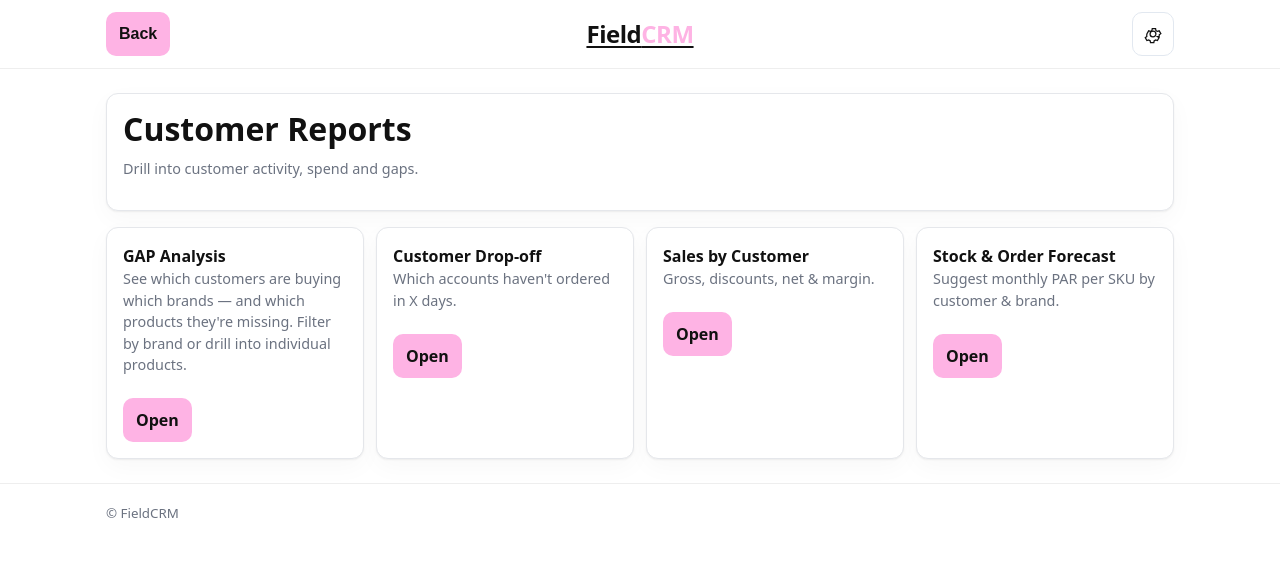
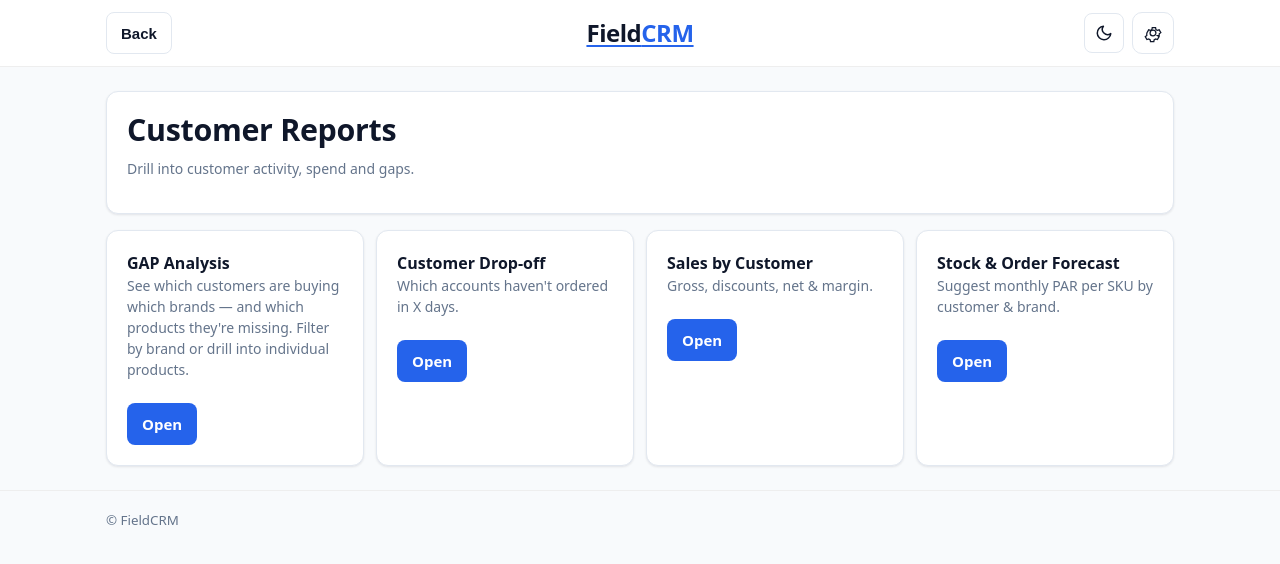
Before and after one commit to Demmoman6666/salon-crm-app, a Next.js app: page /reports/customers in a window 1280 px wide. Shown: the top 564 px of the page. Built offline with nearby package versions, Linux system fonts and the light colour scheme; no server answers.

Commit message:
Visual rebrand: blue/slate theme, dark mode toggle, Shopify-style settings nav

```diff
--- a/app/globals.css
+++ b/app/globals.css
@@ -1,78 +1,114 @@
 /* ===============================
-   Salon Brands Pro — Global CSS
+   FieldCRM — Global CSS
+   Professional blue/slate · clean & minimal · light + dark
    =============================== */
 
-/* 1) Modern Reset + Base */
-*,
-*::before,
-*::after { box-sizing: border-box; }
-
+/* 1) Reset + Base */
+*,*::before,*::after { box-sizing: border-box; }
 html, body { height: 100%; }
-
-html {
-  -webkit-text-size-adjust: 100%;
-  text-size-adjust: 100%;
-}
+html { -webkit-text-size-adjust: 100%; text-size-adjust: 100%; }
 
 body {
   margin: 0;
-  font-family: ui-sans-serif, system-ui, -apple-system, Segoe UI, Roboto, Helvetica, Arial, "Apple Color Emoji", "Segoe UI Emoji";
+  font-family: ui-sans-serif, system-ui, -apple-system, "Segoe UI", Roboto, Helvetica, Arial, "Apple Color Emoji", "Segoe UI Emoji";
   color: var(--text);
   background: var(--bg);
   line-height: 1.5;
   overflow-x: hidden;
+  -webkit-font-smoothing: antialiased;
 }
 
-/* 2) Theme Tokens */
+/* 2) Theme Tokens — LIGHT (default) */
 :root{
-  --pink: #FEB3E4;
-  --pink-600: #F9A8DC;
-  --pink-700: #F493D4;
-  --text: #111111;
-  --muted: #6b7280;
-  --bg: #ffffff;
-  --surface: #ffffff;
-  --border: #e5e7eb;
-  --shadow: 0 1px 2px rgba(0,0,0,.06), 0 8px 24px rgba(17,17,17,.03);
+  /* Brand: professional blue */
+  --brand: #2563eb;           /* primary blue */
+  --brand-600: #1d4ed8;       /* hover */
+  --brand-700: #1e40af;       /* active/focus ring base */
+  --brand-tint: #eff4ff;      /* pale blue surface */
+  --brand-tint-border: #d7e3ff;
+
+  /* Back-compat: old code references --pink*. Alias them to brand so nothing breaks. */
+  --pink: var(--brand);
+  --pink-600: var(--brand-600);
+  --pink-700: var(--brand-700);
+  --pink-light: var(--brand-tint);
+  --pink-dark: var(--brand-700);
+
+  --text: #0f172a;            /* slate-900 */
+  --muted: #64748b;           /* slate-500 */
+  --bg: #f8fafc;              /* slate-50 — app background */
+  --surface: #ffffff;         /* cards */
+  --surface-2: #f1f5f9;       /* subtle raised/hover */
+  --border: #e2e8f0;          /* slate-200 */
+  --red: #dc2626;
+
+  --shadow: 0 1px 2px rgba(15,23,42,.04), 0 1px 3px rgba(15,23,42,.06);
+  --shadow-lg: 0 4px 6px rgba(15,23,42,.04), 0 10px 25px rgba(15,23,42,.06);
   --radius: 12px;
-  --radius-sm: 10px;
-  --ring: 0 0 0 3px rgba(254,179,228,.55);
+  --radius-sm: 8px;
+  --ring: 0 0 0 3px rgba(37,99,235,.35);
 
   --field-bg: #ffffff;
-  --field-border: #111111;
-  --field-height: 44px;
-  --container-pad: clamp(12px, 3.5vw, 16px);
+  --field-border: #cbd5e1;    /* slate-300 — softer than the old hard black */
+  --field-height: 42px;
+  --container-pad: clamp(12px, 3.5vw, 20px);
 }
 
+/* 2b) DARK theme */
+[data-theme="dark"]{
+  --brand: #3b82f6;
+  --brand-600: #60a5fa;
+  --brand-700: #93c5fd;
+  --brand-tint: #172554;
+  --brand-tint-border: #1e3a8a;
+
+  --pink: var(--brand);
+  --pink-600: var(--brand-600);
+  --pink-700: var(--brand-700);
+  --pink-light: var(--brand-tint);
+  --pink-dark: #bfdbfe;
+
+  --text: #e2e8f0;
+  --muted: #94a3b8;
+  --bg: #0b1120;
+  --surface: #131c2e;
+  --surface-2: #1c2740;
+  --border: #263349;
+  --red: #f87171;
+
+  --shadow: 0 1px 2px rgba(0,0,0,.3), 0 1px 3px rgba(0,0,0,.4);
+  --shadow-lg: 0 4px 6px rgba(0,0,0,.3), 0 10px 25px rgba(0,0,0,.5);
+  --ring: 0 0 0 3px rgba(59,130,246,.4);
+
+  --field-bg: #0f1626;
+  --field-border: #334155;
+}
+
+body { transition: background-color .2s ease, color .2s ease; }
+
 /* 3) Typography */
-h1,h2,h3,h4 { margin: 0 0 .6rem 0; line-height: 1.2; color: var(--text); }
-/* slightly smaller on mobile so the home hero isn’t oversized */
-h1 { font-size: clamp(1.3rem, 1rem + 2vw, 2rem); }
-h2 { font-size: clamp(1.2rem, .95rem + 1.2vw, 1.6rem); }
-h3 { font-size: clamp(1rem, .9rem + .6vw, 1.2rem); }
+h1,h2,h3,h4 { margin: 0 0 .6rem 0; line-height: 1.2; color: var(--text); font-weight: 700; letter-spacing: -0.01em; }
+h1 { font-size: clamp(1.35rem, 1rem + 2vw, 1.9rem); }
+h2 { font-size: clamp(1.15rem, .95rem + 1vw, 1.45rem); }
+h3 { font-size: clamp(1rem, .9rem + .5vw, 1.15rem); }
 p  { margin: 0 0 .9rem 0; }
-.small { font-size: .9rem; color: var(--muted); }
+.small { font-size: .875rem; color: var(--muted); }
 .muted { color: var(--muted); }
 
 /* 4) Links */
-a { color: inherit; text-underline-offset: 3px; }
+a { color: var(--brand); text-underline-offset: 3px; }
 a:hover { text-decoration: underline; }
 
 /* 5) Layout */
-.container {
-  width: 100%;
-  max-width: 1100px;
-  margin-inline: auto;
-  padding-inline: var(--container-pad);
-}
-
+.container { width: 100%; max-width: 1140px; margin-inline: auto; padding-inline: var(--container-pad); }
 .row { display: flex; gap: 10px; flex-wrap: wrap; }
-.grid { display: grid; gap: 12px; }
-.grid-2 { grid-template-columns: 1fr; gap: 12px; }
+.grid { display: grid; gap: 16px; }
+.grid-2 { grid-template-columns: 1fr; gap: 16px; }
 @media (min-width: 768px) { .grid-2 { grid-template-columns: repeat(2, 1fr); } }
 
-/* 6) Header / logo */
-.brand-logo { height: clamp(40px, 7vw, 60px); width: auto; display: block; image-rendering: -webkit-optimize-contrast; }
+/* 6) Header / brand */
+.brand-logo { height: clamp(36px, 6vw, 52px); width: auto; display: block; }
+.brand-wordmark { font-size: 1.4rem; font-weight: 800; letter-spacing: -0.02em; color: var(--text); }
 
 /* 7) Cards */
 .card {
@@ -80,131 +116,116 @@
   border: 1px solid var(--border);
   border-radius: var(--radius);
   box-shadow: var(--shadow);
-  padding: clamp(12px, 3vw, 16px);
+  padding: clamp(14px, 3vw, 20px);
   overflow-x: auto;
   -webkit-overflow-scrolling: touch;
 }
 
 /* 8) Buttons */
 button, .btn, .primary {
-  --btn-bg: var(--pink);
-  --btn-fg: #111;
-  --btn-border: transparent;
+  --btn-bg: var(--surface);
+  --btn-fg: var(--text);
+  --btn-border: var(--border);
   appearance: none;
   border: 1px solid var(--btn-border);
   background: var(--btn-bg);
   color: var(--btn-fg);
   font-weight: 600;
-  padding: 8px 12px;
+  padding: 8px 14px;
   border-radius: var(--radius-sm);
   cursor: pointer;
-  transition: transform .02s ease, background .15s ease, box-shadow .15s ease;
+  transition: transform .02s ease, background .15s ease, box-shadow .15s ease, border-color .15s ease;
   text-decoration: none;
-  display: inline-flex;
-  align-items: center;
-  justify-content: center;
-  gap: 8px;
-  min-height: 44px;
-  font-size: 16px; /* prevent iOS focus zoom */
+  display: inline-flex; align-items: center; justify-content: center; gap: 8px;
+  min-height: 42px;
+  font-size: 15px;
 }
-.primary:hover { background: var(--pink-600); }
+.btn:hover { background: var(--surface-2); text-decoration: none; }
+/* Primary = solid brand */
+.primary {
+  --btn-bg: var(--brand);
+  --btn-fg: #ffffff;
+  --btn-border: transparent;
+}
+.primary:hover { background: var(--brand-600); text-decoration: none; }
 .primary:active { transform: translateY(1px); }
-.primary:focus-visible { outline: none; box-shadow: var(--ring); }
-button:disabled, .btn:disabled { opacity: .55; cursor: not-allowed; }
+.primary:focus-visible, .btn:focus-visible { outline: none; box-shadow: var(--ring); }
+button:disabled, .btn:disabled, .primary:disabled { opacity: .5; cursor: not-allowed; }
+
+/* chips (used in settings tabs etc.) */
+.chip {
+  min-height: 36px; padding: 6px 14px; border-radius: 999px;
+  background: var(--surface); border: 1px solid var(--border); color: var(--text);
+  font-size: .875rem; font-weight: 600;
+}
+.chip.primary { background: var(--brand); color: #fff; border-color: transparent; }
 
 /* 9) Forms */
-label {
-  display: block;
-  font-size: .85rem;
-  color: var(--muted);
-  margin: 0 0 6px 0;
-  font-weight: 600;
-}
+label { display: block; font-size: .85rem; color: var(--muted); margin: 0 0 6px 0; font-weight: 600; }
 
 :where(input:not([type="checkbox"]):not([type="radio"]):not([type="range"]):not([type="file"])),
-select,
-textarea {
+select, textarea {
   width: 100%;
   appearance: none;
   background: var(--field-bg) !important;
   color: var(--text);
   border: 1px solid var(--field-border) !important;
-  border-radius: 14px;
-  padding: 12px 14px;
+  border-radius: var(--radius-sm);
+  padding: 10px 12px;
   line-height: 1.4;
   height: var(--field-height);
   outline: none;
-  transition: border-color .15s ease, box-shadow .15s ease, background-color .15s ease;
+  transition: border-color .15s ease, box-shadow .15s ease;
   font-variant-numeric: tabular-nums;
-  font-size: 16px;
+  font-size: 15px;
 }
-
-input[type="checkbox"],
-input[type="radio"] {
-  appearance: auto;
-  height: auto;
-  width: auto;
-  border: none;
-  background: transparent;
-  box-shadow: none;
-  padding: 0; margin: 0; vertical-align: middle;
+input[type="checkbox"], input[type="radio"] {
+  appearance: auto; height: auto; width: auto; border: none;
+  background: transparent; box-shadow: none; padding: 0; margin: 0; vertical-align: middle;
+  accent-color: var(--brand);
 }
-
 textarea { height: auto; resize: vertical; }
-
-input::placeholder, textarea::placeholder { color: #9ca3af; }
-
-:where(input:not([type="checkbox"]):not([type="radio"]):not([type="range"]):not([type="file"])),
-textarea,
-select { border-color: var(--field-border); }
+input::placeholder, textarea::placeholder { color: var(--muted); opacity: .7; }
 
 :where(input:not([type="checkbox"]):not([type="radio"]):not([type="range"]):not([type="file"])):focus,
-textarea:focus,
-select:focus {
-  border-color: var(--pink-700) !important;
+textarea:focus, select:focus {
+  border-color: var(--brand) !important;
   box-shadow: var(--ring);
 }
 
-/* number spinners off */
 input[type="number"]::-webkit-outer-spin-button,
 input[type="number"]::-webkit-inner-spin-button { -webkit-appearance: none; margin: 0; }
 input[type="number"] { -moz-appearance: textfield; }
-
 select { padding-right: 28px; }
 
 /* Opening Hours – compact */
 .opening-hours table { width: 100%; border-collapse: collapse; }
 .opening-hours th, .opening-hours td { padding: 6px 8px; vertical-align: middle; }
 .opening-hours select {
-  height: 36px; min-width: 72px; border-radius: 10px;
-  border: 1px solid var(--border) !important; background: #fff !important;
-  text-align: center; padding: 6px 10px; font-variant-numeric: tabular-nums; font-size: 16px;
+  height: 36px; min-width: 72px; border-radius: var(--radius-sm);
+  border: 1px solid var(--field-border) !important; background: var(--field-bg) !important;
+  text-align: center; padding: 6px 10px; font-variant-numeric: tabular-nums; font-size: 15px;
 }
 .opening-hours select[data-min="true"] { min-width: 64px; }
 .opening-hours input[type="checkbox"] { margin-right: 6px; }
 
-/* helper text */
 .form-hint { font-size: .85rem; color: var(--muted); }
-.form-error { color: #b91c1c; }
-.form-success { color: #065f46; }
+.form-error { color: var(--red); }
+.form-success { color: #059669; }
 
 /* 10) Tables */
 .table {
-  width: 100%;
-  border-collapse: collapse;
-  background: var(--surface);
-  border: 1px solid var(--border);
-  border-radius: var(--radius);
-  overflow: hidden;
-  font-size: 0.95rem;
+  width: 100%; border-collapse: collapse;
+  background: var(--surface); border: 1px solid var(--border);
+  border-radius: var(--radius); overflow: hidden; font-size: .95rem;
 }
 .table th, .table td {
   text-align: left; padding: 12px 14px;
-  border-bottom: 1px solid var(--border); vertical-align: middle;
-  white-space: nowrap;
+  border-bottom: 1px solid var(--border); vertical-align: middle; white-space: nowrap;
 }
-.table th { font-size: .85rem; color: var(--muted); background: #fafafa; font-weight: 600; }
-.table tr:hover td { background: #fafafa; }
+.table th { font-size: .8rem; color: var(--muted); background: var(--surface-2); font-weight: 600; text-transform: uppercase; letter-spacing: .03em; }
+.table tr:hover td { background: var(--surface-2); }
+.table tr:last-child td { border-bottom: none; }
 
 @media (max-width: 640px) {
   .table th, .table td { padding: 10px 12px; }
@@ -213,8 +234,8 @@
 }
 
 /* 11) Badges */
-.badge { display: inline-flex; align-items: center; gap: 6px; padding: 4px 8px; border-radius: 9999px; border: 1px solid var(--border); background: #fff; font-size: .8rem; color: var(--text); }
-.badge.pink { border-color: transparent; background: var(--pink); font-weight: 600; }
+.badge { display: inline-flex; align-items: center; gap: 6px; padding: 4px 10px; border-radius: 999px; border: 1px solid var(--border); background: var(--surface); font-size: .8rem; color: var(--text); }
+.badge.pink { border-color: transparent; background: var(--brand-tint); color: var(--brand-700); font-weight: 600; }
 
 /* 12) Footer */
 footer small { color: var(--muted); }
@@ -226,65 +247,70 @@
 .hidden { display: none !important; }
 
 /* 14) Home Tiles */
-.home-actions {
-  display: grid;
-  grid-template-columns: repeat(auto-fit, minmax(180px, 1fr));
-  gap: 16px;
-}
-
+.home-actions { display: grid; grid-template-columns: repeat(auto-fit, minmax(200px, 1fr)); gap: 16px; }
 .action-tile {
-  aspect-ratio: 1 / 1;               /* desktop/tablet */
-  display: flex; flex-direction: column; justify-content: center; align-items: flex-start;
-  padding: 20px;
-  border-radius: 14px;
-  background: #fff;
-  border: 1px solid var(--border);
-  box-shadow: 0 2px 12px rgba(0,0,0,.04);
-  text-decoration: none; color: #111;
+  aspect-ratio: 1 / 1;
+  display: flex; flex-direction: column; justify-content: flex-end; align-items: flex-start;
+  padding: 22px; border-radius: var(--radius);
+  background: var(--surface); border: 1px solid var(--border);
+  box-shadow: var(--shadow);
+  text-decoration: none; color: var(--text);
   position: relative; overflow: hidden;
   transition: transform .15s ease, box-shadow .2s ease, border-color .2s ease;
 }
-.action-tile:hover { transform: translateY(-2px); box-shadow: 0 10px 26px rgba(0,0,0,.08); border-color: #f8d2ea; }
+.action-tile:hover { transform: translateY(-2px); box-shadow: var(--shadow-lg); border-color: var(--brand-tint-border); text-decoration: none; }
 .action-tile::after {
-  content: ""; position: absolute; right: -30px; bottom: -30px;
-  width: 120px; height: 120px; background: var(--pink); opacity: .25; border-radius: 50%;
-  filter: blur(12px); pointer-events: none;
+  content: ""; position: absolute; right: -40px; top: -40px;
+  width: 120px; height: 120px; background: var(--brand); opacity: .08; border-radius: 50%;
+  pointer-events: none;
 }
-.action-title { font-weight: 800; font-size: 1.1rem; letter-spacing: .2px; margin-bottom: 4px; }
+.action-title { font-weight: 700; font-size: 1.1rem; letter-spacing: -.01em; margin-bottom: 4px; }
 .action-sub   { font-size: .875rem; color: var(--muted); }
 
-/* Home tiles – mobile: make them shorter & single-column */
 @media (max-width: 640px) {
   .home-actions { grid-template-columns: 1fr; gap: 14px; }
-  .action-tile { aspect-ratio: auto; min-height: 140px; padding: 16px; }
+  .action-tile { aspect-ratio: auto; min-height: 120px; padding: 18px; }
 }
 
 /* 15) Field helper */
-.field > input,
-.field > select,
-.field > textarea {
-  width: 100%;
-  border-radius: 14px;
-  padding: 12px 14px;
-  height: var(--field-height);
-  font-size: 16px;
+.field > input, .field > select, .field > textarea {
+  width: 100%; border-radius: var(--radius-sm); padding: 10px 12px; height: var(--field-height); font-size: 15px;
 }
 .field > textarea { height: auto; }
-.field > label {
-  display: block;
-  font-size: .85rem;
-  color: var(--muted);
-  margin: 0 0 6px 0;
-  font-weight: 600;
-}
+.field > label { display: block; font-size: .85rem; color: var(--muted); margin: 0 0 6px 0; font-weight: 600; }
 
-/* 16) Media niceties */
+/* 16) Media */
 img, svg, video, canvas { max-width: 100%; height: auto; }
 
-/* Pipeline tile responsive toggle */
+/* Pipeline responsive toggle */
 .pipeline-mobile { display: grid; }
 .pipeline-desktop { display: none; }
 @media (min-width: 768px) {
   .pipeline-mobile { display: none; }
   .pipeline-desktop { display: block; }
 }
+
+/* 17) Settings side-nav layout (Shopify-style) */
+.settings-shell { display: grid; grid-template-columns: 220px 1fr; gap: 20px; align-items: start; }
+.settings-nav { display: flex; flex-direction: column; gap: 2px; position: sticky; top: 16px; }
+.settings-nav button {
+  justify-content: flex-start; text-align: left; width: 100%;
+  background: transparent; border: 1px solid transparent; color: var(--text);
+  font-weight: 500; min-height: 40px; padding: 8px 12px; border-radius: var(--radius-sm);
+  gap: 10px;
+}
+.settings-nav button:hover { background: var(--surface-2); }
+.settings-nav button.active { background: var(--brand-tint); color: var(--brand-700); border-color: var(--brand-tint-border); font-weight: 600; }
+@media (max-width: 720px) {
+  .settings-shell { grid-template-columns: 1fr; }
+  .settings-nav { flex-direction: row; overflow-x: auto; position: static; padding-bottom: 4px; }
+  .settings-nav button { white-space: nowrap; }
+}
+
+/* 18) Theme toggle button */
+.theme-toggle {
+  min-height: 40px; width: 40px; padding: 0; border-radius: var(--radius-sm);
+  background: var(--surface); border: 1px solid var(--border); color: var(--text);
+  display: inline-flex; align-items: center; justify-content: center; cursor: pointer;
+}
+.theme-toggle:hover { background: var(--surface-2); }
--- a/app/layout.tsx
+++ b/app/layout.tsx
@@ -3,6 +3,7 @@
 import type { Metadata } from "next";
 import Link from "next/link";
 import SettingsMenu from "@/components/SettingsMenu";
+import ThemeToggle from "@/components/ThemeToggle";
 import BackButton from "@/components/BackButton";
 
 export const metadata: Metadata = {
@@ -46,6 +47,11 @@
         <meta name="apple-mobile-web-app-capable" content="yes" />
         <meta name="apple-mobile-web-app-title" content="FieldCRM" />
         <meta name="theme-color" content="#ffffff" />
+        <script
+          dangerouslySetInnerHTML={{
+            __html: `try{var t=localStorage.getItem('fieldcrm-theme')||'light';document.documentElement.setAttribute('data-theme',t);}catch(e){}`,
+          }}
+        />
       </head>
 
       <body>
@@ -93,8 +99,9 @@
               </span>
             </Link>
 
-            {/* Right: Settings */}
-            <div style={{ justifySelf: "end" }}>
+            {/* Right: Theme toggle + Settings */}
+            <div style={{ justifySelf: "end", display: "flex", alignItems: "center", gap: 8 }}>
+              <ThemeToggle />
               <SettingsMenu />
             </div>
           </div>
--- /dev/null
+++ b/components/ThemeToggle.tsx
@@ -0,0 +1,39 @@
+"use client";
+
+import { useEffect, useState } from "react";
+
+export default function ThemeToggle() {
+  const [theme, setTheme] = useState<"light" | "dark">("light");
+
+  useEffect(() => {
+    const saved = (typeof window !== "undefined" && localStorage.getItem("fieldcrm-theme")) as
+      | "light" | "dark" | null;
+    const initial = saved || "light";
+    setTheme(initial);
+    document.documentElement.setAttribute("data-theme", initial);
+  }, []);
+
+  function toggle() {
+    const next = theme === "light" ? "dark" : "light";
+    setTheme(next);
+    document.documentElement.setAttribute("data-theme", next);
+    try { localStorage.setItem("fieldcrm-theme", next); } catch {}
+  }
+
+  return (
+    <button
+      className="theme-toggle"
+      onClick={toggle}
+      aria-label={theme === "light" ? "Switch to dark mode" : "Switch to light mode"}
+      title={theme === "light" ? "Dark mode" : "Light mode"}
+    >
+      {theme === "light" ? (
+        // moon
+        <svg width="18" height="18" viewBox="0 0 24 24" fill="none" stroke="currentColor" strokeWidth="2" strokeLinecap="round" strokeLinejoin="round"><path d="M21 12.79A9 9 0 1 1 11.21 3 7 7 0 0 0 21 12.79z"/></svg>
+      ) : (
+        // sun
+        <svg width="18" height="18" viewBox="0 0 24 24" fill="none" stroke="currentColor" strokeWidth="2" strokeLinecap="round" strokeLinejoin="round"><circle cx="12" cy="12" r="5"/><line x1="12" y1="1" x2="12" y2="3"/><line x1="12" y1="21" x2="12" y2="23"/><line x1="4.22" y1="4.22" x2="5.64" y2="5.64"/><line x1="18.36" y1="18.36" x2="19.78" y2="19.78"/><line x1="1" y1="12" x2="3" y2="12"/><line x1="21" y1="12" x2="23" y2="12"/><line x1="4.22" y1="19.78" x2="5.64" y2="18.36"/><line x1="18.36" y1="5.64" x2="19.78" y2="4.22"/></svg>
+      )}
+    </button>
+  );
+}
```
Also changed, not shown: app/settings/page.tsx (+36 -16 lines).
